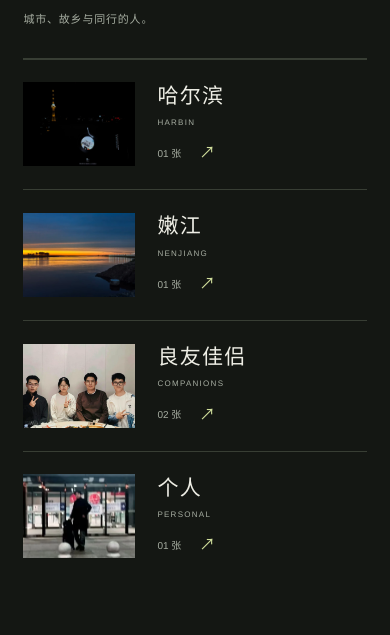
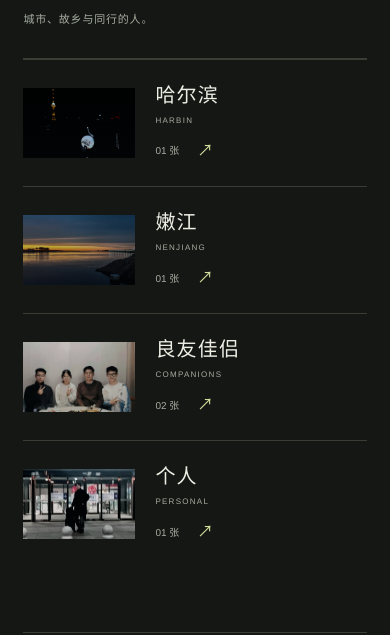
Before and after one commit to ChenfoRest-LOVE/ChenfoRest-LOVE.github.io, a plain HTML site: page photos.html in a window 390 px wide. Shown: the part 233-868 px from the top of the page. Drawn offline with Linux system fonts and the light colour scheme; no server answers.

Commit message:
Unify album cover layout and tonal treatment

```diff
--- a/assets/albums.css
+++ b/assets/albums.css
@@ -6,12 +6,16 @@
 .album-main .section-label { font-size: 9px; margin-bottom: 14px; }
 .album-directory { display: grid; grid-template-columns: 1fr 1fr; gap: 0 38px; }
 .album-link { display: block; min-width: 0; }
-.album-link figure { display: grid; grid-template-columns: 136px minmax(0,1fr); align-items: center; gap: 22px; padding: 25px 0; border-top: 1px solid var(--line); }
-.album-cover { overflow: hidden; background: var(--surface); aspect-ratio: 4/3; }
-.album-cover img { width: 100%; height: 100%; object-fit: cover; transition: transform .8s cubic-bezier(.2,.7,.2,1); }
+.album-link figure { display: grid; grid-template-columns: 152px minmax(0,1fr); align-items: center; gap: 22px; padding: 22px 0; border-top: 1px solid var(--line); }
+.album-cover { overflow: hidden; background: var(--surface); aspect-ratio: 8/5; }
+.album-cover img { width: 100%; height: 100%; object-fit: cover; filter: saturate(.78) contrast(1.05) brightness(.91); transition: transform .8s cubic-bezier(.2,.7,.2,1),filter .35s; }
+.album-link:not(.is-protected)[data-album="harbin"] .album-cover img { object-position: 27% center; filter: saturate(.82) contrast(1.07) brightness(1.12); }
+.album-link:not(.is-protected)[data-album="nenjiang"] .album-cover img { filter: saturate(.7) contrast(1.04) brightness(.86); }
+.album-link:not(.is-protected)[data-album="personal"] .album-cover img { filter: saturate(.72) contrast(1.08) brightness(.98); }
+.album-link:not(.is-protected) .album-cover::after { content: ""; position: absolute; inset: 0; pointer-events: none; background: linear-gradient(180deg,rgba(6,16,23,.04),rgba(6,16,23,.22)); }
 .album-link:hover img, .album-link:focus-visible img { transform: scale(1.025); }
 .album-link figcaption { display: block; min-width: 0; padding: 0; }
-.album-link h2 { font: 400 22px/1.5 var(--serif); letter-spacing: .06em; }
+.album-link h2 { font: 400 21px/1.5 var(--serif); letter-spacing: .06em; }
 .album-english { display: block; margin-top: 4px; font-size: 8px; letter-spacing: .16em; color: var(--muted); }
 .album-count { display: inline-flex; align-items: center; gap: 18px; margin-top: 13px; font-size: 10px; color: var(--muted); white-space: nowrap; }
 .album-count span { font-size: 16px; color: var(--accent); transition: transform .25s; }
@@ -31,9 +35,9 @@
   .album-directory { grid-template-columns: 1fr; gap: 0; }
 }
 @media (max-width: 600px) {
-  .album-link figure { grid-template-columns: 112px minmax(0,1fr); gap: 22px; padding: 21px 0; }
+  .album-link figure { grid-template-columns: 112px minmax(0,1fr); gap: 20px; padding: 20px 0; }
   .album-link figcaption { padding: 0; }
-  .album-link h2 { font-size: 21px; }
+  .album-link h2 { font-size: 20px; }
   .album-main .module-heading h1 { font-size: 31px; }
   .album-main .back-link { margin-bottom: 24px; }
   .album-count { margin-top: 9px; gap: 18px; }
--- a/photos.html
+++ b/photos.html
@@ -6,7 +6,7 @@
 <meta name="theme-color" content="#141713" /><title>影像档案 · Forest</title>
 <link rel="icon" href="assets/favicon.svg" type="image/svg+xml" />
 <link rel="stylesheet" href="assets/site.css" /><link rel="stylesheet" href="assets/theme.css" />
-<link rel="stylesheet" href="assets/albums.css?v=20261016-private" />
+<link rel="stylesheet" href="assets/albums.css?v=20261116-grade" />
 <script>try{if(localStorage.getItem('theme')==='light')document.documentElement.dataset.theme='light'}catch{}</script>
 <script src="assets/site.js?v=20261016-private" defer></script>
 <script src="assets/covers.js?v=20261016-private" defer></script>
```
Also changed, not shown: content/photos/companions.html (+1 -1 lines), content/photos/harbin.html (+1 -1 lines), content/photos/nenjiang.html (+1 -1 lines), content/photos/personal.html (+1 -1 lines).
